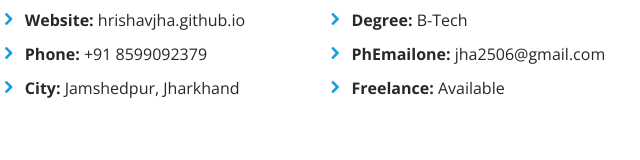
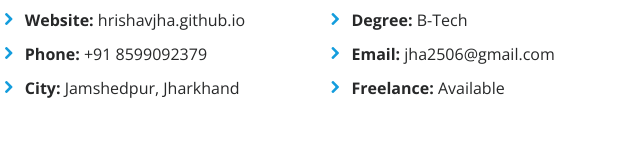
Before and after one commit to hrishavjha/hrishavjha.github.io, a plain HTML site: page index.html in a window 1280 px wide. Shown: the part 1146-1306 px from the top of the page, 640-1280 px from the left. Drawn offline with nearby package versions, Linux system fonts and the light colour scheme.

Commit message:
Update index.html

```diff
--- a/index.html
+++ b/index.html
@@ -81,7 +81,7 @@
                 <ul>
                   <li><i class="icofont-rounded-right"></i> <strong>Age:</strong> 20</li>
                   <li><i class="icofont-rounded-right"></i> <strong>Degree:</strong> B-Tech</li>
-                  <li><i class="icofont-rounded-right"></i> <strong>PhEmailone:</strong> jha2506@gmail.com</li>
+                  <li><i class="icofont-rounded-right"></i> <strong>Email:</strong> jha2506@gmail.com</li>
                   <li><i class="icofont-rounded-right"></i> <strong>Freelance:</strong> Available</li>
                 </ul>
               </div>
```
